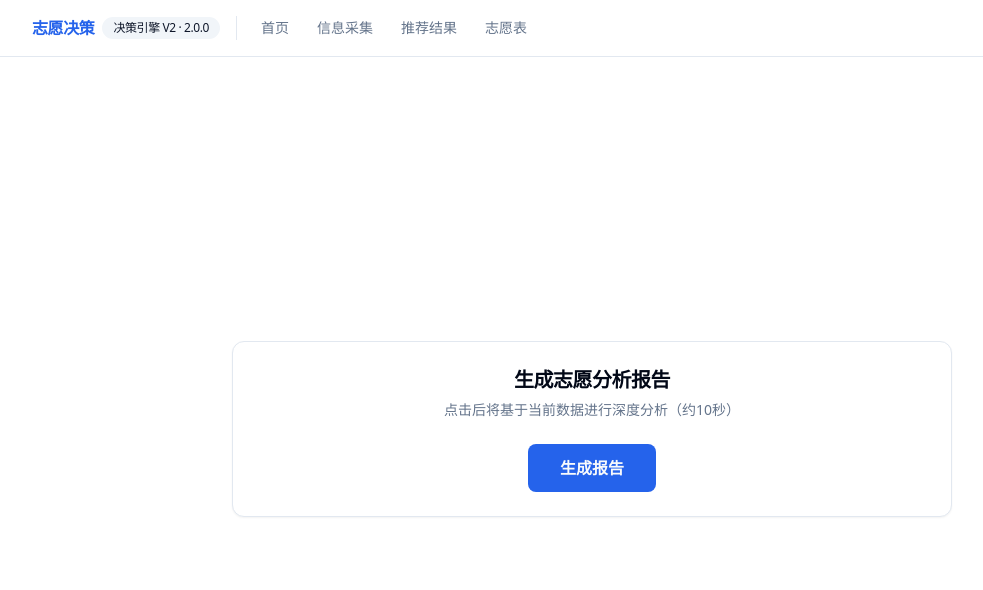
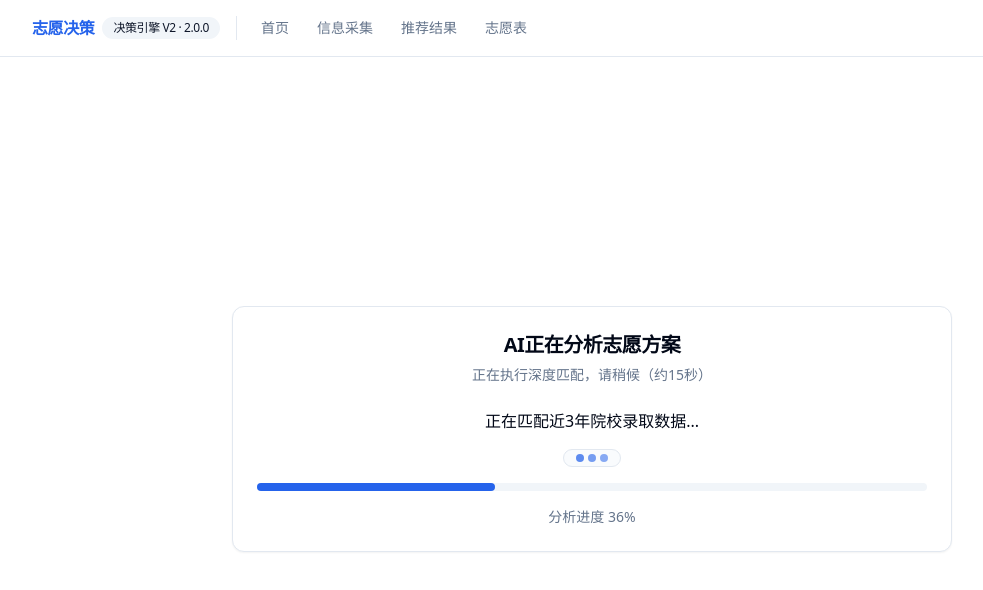
Before and after one commit to allenwang666666-crypto/gaokao-planner, a Next.js app: page /results in a window 1280 px wide. Shown: the top 590 px of the page, without its empty margins (48-1031 px from the left). Built offline with nearby package versions, Linux system fonts and the light colour scheme.

Commit message:
update results loading hint

```diff
--- a/app/results/page.tsx
+++ b/app/results/page.tsx
@@ -89,8 +89,7 @@ function ResultsView() {
   const searchParams = useSearchParams();
   const [stored] = useState(() => loadProfile() ?? defaultProfile);
   const [wechatOpen, setWechatOpen] = useState(false);
-  const [isLoading, setIsLoading] = useState(false);
-  const [hasGenerated, setHasGenerated] = useState(false);
+  const [isAnalyzing, setIsAnalyzing] = useState(true);
   const [loadingStageIndex, setLoadingStageIndex] = useState(0);
   const [loadingProgress, setLoadingProgress] = useState(0);
   const [showUnlock, setShowUnlock] = useState(false);
@@ -100,44 +99,39 @@ function ResultsView() {
 
   const gradeLabel = gradeToLabel(searchParams.get("grade"));
   const loadingStages = [
-    "正在分析分数与位次匹配关系...",
+    "正在分析分数与位次关系...",
     "正在匹配近3年院校录取数据...",
-    "正在评估冲刺/稳妥/保底概率...",
-    "正在生成志愿填报路径建议...",
-    "即将生成你的专属志愿方案..."
+    "正在计算冲稳保概率...",
+    "正在生成最优志愿路径...",
+    "检测到当前志愿存在风险，正在优化方案..."
   ] as const;
 
   useEffect(() => {
-    if (!hasGenerated) return;
+    setIsAnalyzing(true);
+    setLoadingStageIndex(0);
+    setLoadingProgress(0);
     setShowUnlock(false);
+    const phaseInterval = setInterval(() => setLoadingStageIndex((prev) => (prev >= 4 ? 4 : prev + 1)), 3000);
+    const progressInterval = setInterval(() => setLoadingProgress((prev) => (prev >= 98 ? prev : prev + 1)), 150);
+    const analyzeTimer = setTimeout(() => {
+      setLoadingStageIndex(4);
+      setLoadingProgress(100);
+      setIsAnalyzing(false);
+      setShowUnlock(false);
+    }, 15000);
+
+    return () => {
+      clearInterval(phaseInterval);
+      clearInterval(progressInterval);
+      clearTimeout(analyzeTimer);
+    };
+  }, []);
+
+  useEffect(() => {
+    if (isAnalyzing) return;
     const unlockTimer = setTimeout(() => setShowUnlock(true), 7000);
     return () => clearTimeout(unlockTimer);
-  }, [hasGenerated]);
-
-  const startGenerateReport = () => {
-    setHasGenerated(false);
-    setShowUnlock(false);
-    setIsLoading(true);
-    setLoadingStageIndex(0);
-    setLoadingProgress(0);
-
-    const phaseInterval = setInterval(() => {
-      setLoadingStageIndex((prev) => (prev >= 4 ? 4 : prev + 1));
-    }, 2000);
-
-    const progressInterval = setInterval(() => {
-      setLoadingProgress((prev) => (prev >= 98 ? prev : prev + 2));
-    }, 180);
-
-    setTimeout(() => {
-      clearInterval(phaseInterval);
-      clearInterval(progressInterval);
-      setLoadingStageIndex(4);
-      setLoadingProgress(100);
-      setIsLoading(false);
-      setHasGenerated(true);
-    }, 9000);
-  };
+  }, [isAnalyzing]);
 
   const previewSchools = useMemo(() => {
     if (currentTier === "有机会冲211") {
@@ -164,45 +158,34 @@ function ResultsView() {
     };
   }, [currentTier]);
 
-  if (!hasGenerated && !isLoading) {
+  if (isAnalyzing) {
     return (
       <main className="mx-auto flex min-h-[calc(100vh-3.5rem)] max-w-3xl items-center p-6">
         <Card className="w-full">
           <CardHeader className="text-center">
-            <CardTitle className="text-xl">生成志愿分析报告</CardTitle>
-            <CardDescription>点击后将基于当前数据进行深度分析（约10秒）</CardDescription>
-          </CardHeader>
-          <CardContent className="flex justify-center">
-            <Button type="button" size="lg" className="h-12 px-8 text-base font-semibold" onClick={startGenerateReport}>
-              生成报告
-            </Button>
-          </CardContent>
-        </Card>
-      </main>
-    );
-  }
-
-  if (isLoading) {
-    return (
-      <main className="mx-auto flex min-h-[calc(100vh-3.5rem)] max-w-3xl items-center p-6">
-        <Card className="w-full">
-          <CardHeader className="text-center">
-            <CardTitle className="text-xl">AI分析中...</CardTitle>
-            <CardDescription>请稍候，正在生成更可信的志愿建议</CardDescription>
+            <CardTitle className="text-xl">AI正在分析志愿方案</CardTitle>
+            <CardDescription>正在执行深度匹配，请稍候（约15秒）</CardDescription>
           </CardHeader>
           <CardContent className="space-y-4">
             <p className="text-center text-base font-medium">{loadingStages[loadingStageIndex]}</p>
-            {loadingStageIndex === 4 ? (
-              <p className="rounded-md border border-amber-200 bg-amber-50 p-3 text-sm text-amber-900">
-                检测到当前志愿填报存在潜在风险，正在进一步校正...
-              </p>
-            ) : null}
+            <div className="flex justify-center">
+              <span className="inline-flex items-center gap-1 rounded-full border bg-muted/40 px-3 py-1 text-xs text-muted-foreground">
+                <span className="h-2 w-2 animate-pulse rounded-full bg-primary" />
+                <span className="h-2 w-2 animate-pulse rounded-full bg-primary [animation-delay:150ms]" />
+                <span className="h-2 w-2 animate-pulse rounded-full bg-primary [animation-delay:300ms]" />
+              </span>
+            </div>
             <div className="h-2 w-full rounded-full bg-muted">
               <div
                 className="h-2 rounded-full bg-primary transition-all duration-300"
                 style={{ width: `${Math.max(loadingProgress, 5)}%` }}
               />
             </div>
+            {loadingProgress >= 94 ? (
+              <p className="rounded-md border border-blue-200 bg-blue-50 p-3 text-center text-sm text-blue-900">
+                已生成基础方案，如需完整优化路径，请进一步分析
+              </p>
+            ) : null}
             <p className="text-center text-sm text-muted-foreground">分析进度 {loadingProgress}%</p>
           </CardContent>
         </Card>
```
